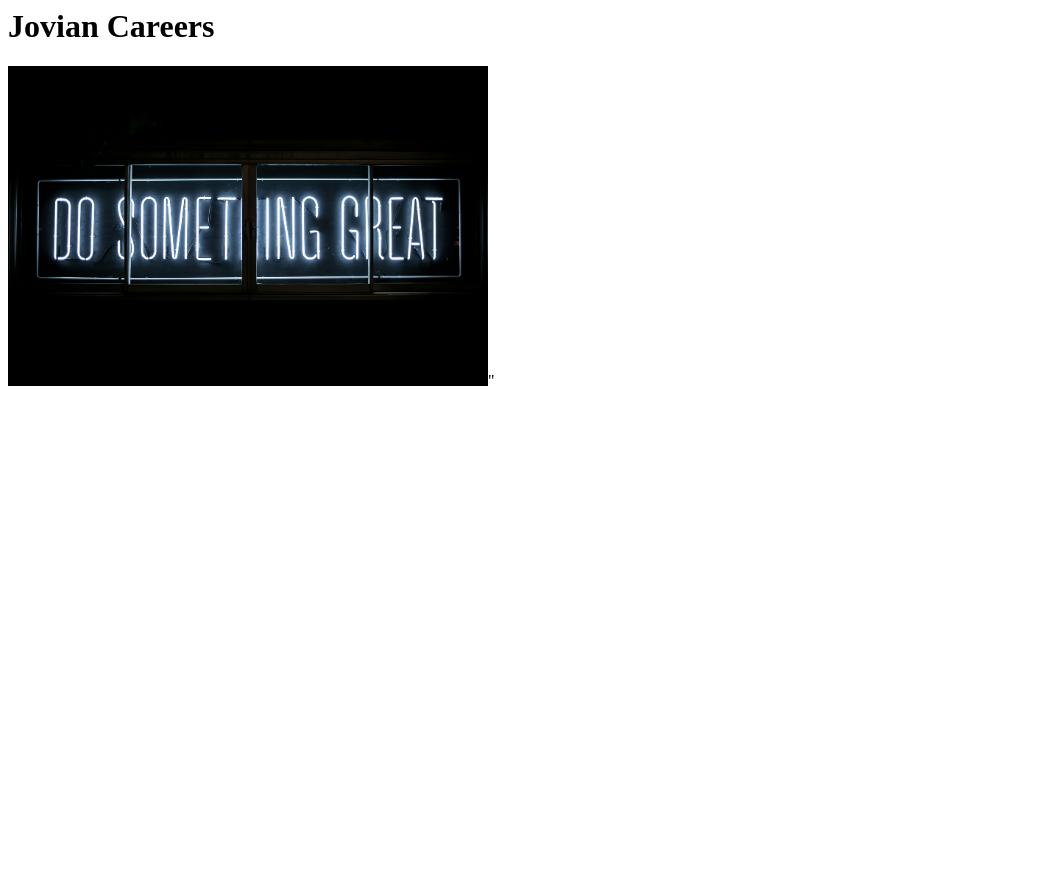
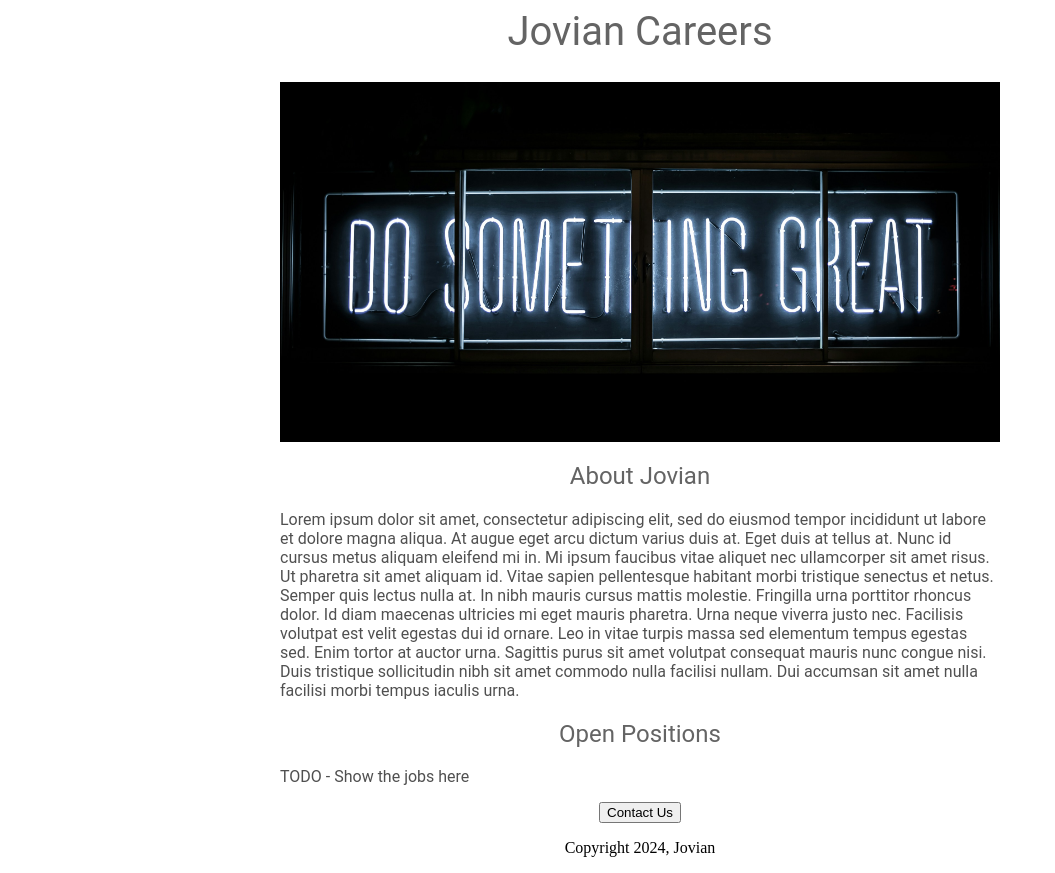
Before and after one commit to drakahari/drakahari_jovinan_sample-v2, a Flask app: page / in a window 1280 px wide. Shown: the whole page, without its empty margins (0-1055 px from the left). Before the commit the page ends 386 px from the top, so only its background shows below. Run offline with Flask 3, Linux system fonts and the light colour scheme.

Commit message:
HTML and CSS manually done

```diff
--- a/templates/home.html
+++ b/templates/home.html
@@ -2,10 +2,60 @@
 <html>
   <head>
      <title>Jovian Careers</title>
+  <style>
+    h1 {
+      font-size: 40px;
+      font-family: Roboto;
+      font-weight: normal;
+      color: rgb(100, 100, 100);
+      text-align: center;
+
+    }
+
+    h2 {
+      font-family: Roboto;
+      font: size; 32px;
+      color: rgb(100, 100, 100);
+      text-align: center;
+      font-weight: normal;
+    }
+
+    #banner {
+      width: 100%;
+      height: 360px;
+      object-fit: cover;
+
+    }
+
+    .bodytext {
+      font-family: Roboto;
+      color: rgb(80, 80, 80);
+
+
+    }
+
+    #container {
+      max-width: 720px;
+      margin: 0 auto;
+    }
+
+  </style>
   </head>
   <body>
-    <h1>Jovian Careers</h1>
-    <img src="https://dabe335b-93c5-4162-b5e1-1de7255ae74e-00-36tovq0a2j1au.kirk.replit.dev/static/banner.jpg"
-height="320">"
+      <div id="container">
+      <h1>Jovian Careers</h1>
+      <img id="banner" src="https://dabe335b-93c5-4162-b5e1-1de7255ae74e-00-36tovq0a2j1au.kirk.replit.dev/static/banner.jpg">
+      <h2>About Jovian</h2>
+      <p class="bodytext">
+        Lorem ipsum dolor sit amet, consectetur adipiscing elit, sed do eiusmod tempor incididunt ut labore et dolore magna aliqua. At augue eget arcu dictum varius duis at. Eget duis at tellus at. Nunc id cursus metus aliquam eleifend mi in. Mi ipsum faucibus vitae aliquet nec ullamcorper sit amet risus. Ut pharetra sit amet aliquam id. Vitae sapien pellentesque habitant morbi tristique senectus et netus. Semper quis lectus nulla at. In nibh mauris cursus mattis molestie. Fringilla urna porttitor rhoncus dolor. Id diam maecenas ultricies mi eget mauris pharetra. Urna neque viverra justo nec. Facilisis volutpat est velit egestas dui id ornare. Leo in vitae turpis massa sed elementum tempus egestas sed. Enim tortor at auctor urna. Sagittis purus sit amet volutpat consequat mauris nunc congue nisi. Duis tristique sollicitudin nibh sit amet commodo nulla facilisi nullam. Dui accumsan sit amet nulla facilisi morbi tempus iaculis urna.
+      </p>
+      <h2>Open Positions</h2>
+      <p class="bodytext">TODO - Show the jobs here</p>
+        <div style="text-align:center;">
+
+        <button>Contact Us</button>
+          <p>Copyright 2024, Jovian</p>
+        </div>
+      </div>
   </body>
 </html>
```
